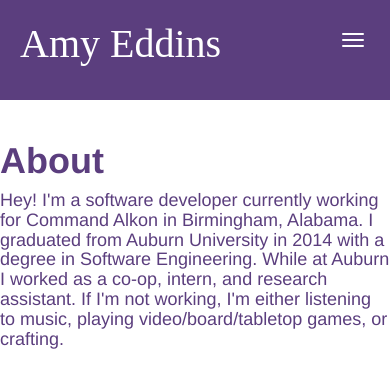
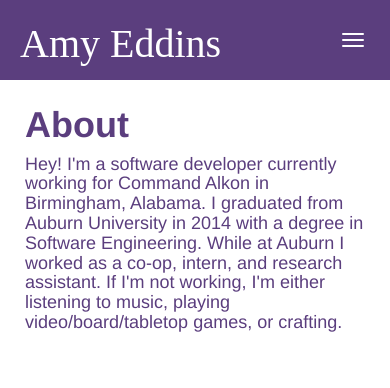
Before and after one commit to AmyLeighEddins/amyeddins, a website: page public/index.html in a window 390 px wide. Drawn offline with Linux system fonts and the light colour scheme.

Commit message:
Updated some styling

```diff
--- a/public/css/style.css
+++ b/public/css/style.css
@@ -121,7 +121,7 @@ drawer {
   .sidebar {
     float: none;
     width: 100%;
-    height: 100px;
+    height: 80px;
     display:block;
     padding-right: 0px;
     padding-left: 0px;
@@ -171,7 +171,7 @@ drawer {
   }
   .content{
     float: none;
-    padding-top: 70px;
+    padding-top: 5px;
     height: 100%;
     margin: 0px;
     bottom:0;
--- a/public/index.html
+++ b/public/index.html
@@ -132,7 +132,7 @@
     <div ng-controller="MainController">
       <drawer></drawer>
       <content class="display-block">
-        <ng-view class="content"></ng-view>
+        <ng-view class="content display-block"></ng-view>
       </content>
     </div>
 
```
